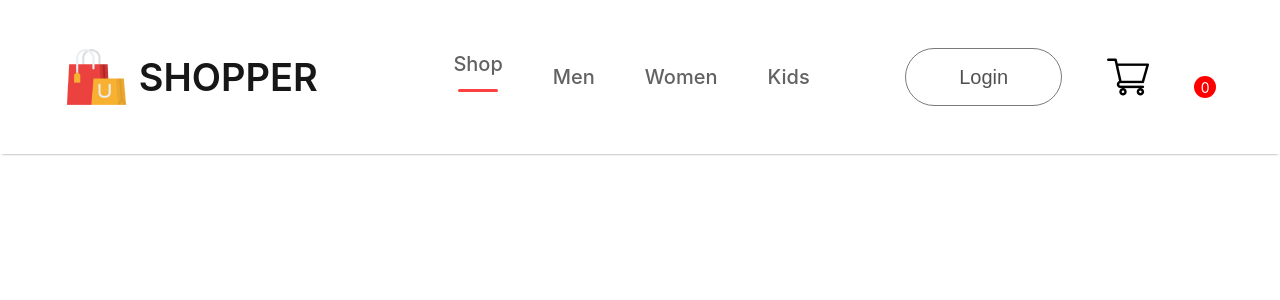
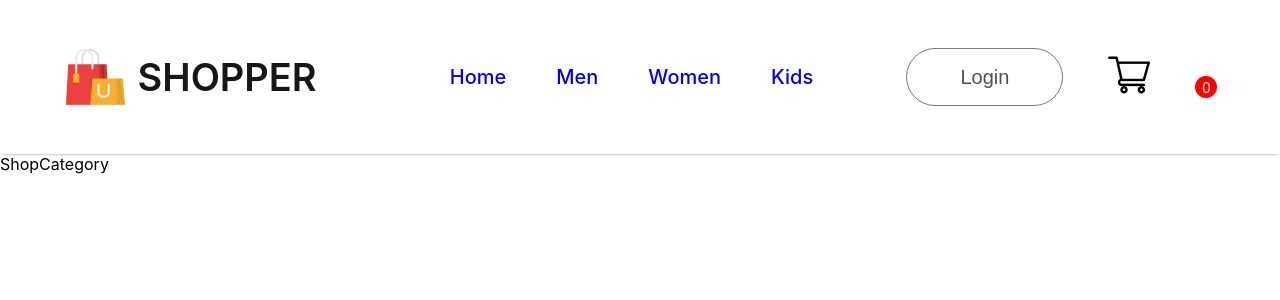
Before and after one commit to sonalipunsara/E-Commerce-website, a React (Create React App) app: page /kids in a window 1280 px wide. Shown: the top 300 px of the page. Built offline with nearby package versions, Linux system fonts and the light colour scheme.

Commit message:
Link the pages with Navigation bar

```diff
--- a/package.json
+++ b/package.json
@@ -8,6 +8,7 @@
     "@testing-library/user-event": "^13.5.0",
     "react": "^18.3.1",
     "react-dom": "^18.3.1",
+    "react-router-dom": "^7.0.1",
     "react-scripts": "5.0.1",
     "web-vitals": "^2.1.4"
   },
--- a/src/App.js
+++ b/src/App.js
@@ -1,11 +1,27 @@
+import React from "react";
 import "./App.css";
 import Navbar from "./Components/Navbar/Navbar";
+import { BrowserRouter as Router, Routes, Route } from "react-router-dom";
+import ShopCategory from "./Pages/ShopCategory";
+import Product from "./Pages/Product";
+import Home from "./Pages/Home";
+import Cart from "./Pages/Cart";
+import LoginSignup from "./Pages/LoginSignup";
 
 function App() {
   return (
-    <div>
+    <Router>
       <Navbar />
-    </div>
+      <Routes>
+        <Route path="/" element={<Home />} />
+        <Route path="/mens" element={<ShopCategory category="men" />} />
+        <Route path="/womens" element={<ShopCategory category="women" />} />
+        <Route path="/kids" element={<ShopCategory category="kid" />} />
+        <Route path="/product/:productId" element={<Product />} />
+        <Route path="/cart" element={<Cart />} />
+        <Route path="/login" element={<LoginSignup />} />
+      </Routes>
+    </Router>
   );
 }
 
--- a/src/Components/Navbar/Navbar.jsx
+++ b/src/Components/Navbar/Navbar.jsx
@@ -2,27 +2,47 @@ import React from "react";
 import "./Navbar.css";
 import logo from "../Assets/logo.png";
 import cart_icon from "../Assets/cart_icon.png";
+import { Link } from "react-router-dom";
 
 const Navbar = () => {
   return (
     <div className="navbar">
       <div className="nav-logo">
-        <img src={logo} alt=""></img>
+        <img src={logo} alt="Logo" />
         <p>SHOPPER</p>
       </div>
 
       <ul className="nav-menu">
         <li>
-          Shop <hr />
+          <Link style={{ textDecoration: "none" }} to="/">
+            Home
+          </Link>
         </li>
-        <li>Men</li>
-        <li>Women</li>
-        <li>Kids</li>
+        <li>
+          <Link style={{ textDecoration: "none" }} to="/mens">
+            Men
+          </Link>
+        </li>
+        <li>
+          <Link style={{ textDecoration: "none" }} to="/womens">
+            Women
+          </Link>
+        </li>
+        <li>
+          <Link style={{ textDecoration: "none" }} to="/kids">
+            Kids
+          </Link>
+        </li>
       </ul>
 
       <div className="nav-login-cart">
-        <button>Login</button>
-        <img src={cart_icon} alt=""></img>
+        <Link to="/login">
+          <button>Login</button>
+        </Link>
+
+        <Link to="/cart">
+          <img src={cart_icon} alt="Cart Icon" />
+        </Link>
 
         <div className="nav-cart-count">0</div>
       </div>
--- /dev/null
+++ b/src/Pages/Cart.jsx
@@ -0,0 +1,7 @@
+import React from "react";
+
+const Cart = () => {
+  return <div>Cart</div>;
+};
+
+export default Cart;
--- /dev/null
+++ b/src/Pages/Home.jsx
@@ -0,0 +1,7 @@
+import React from "react";
+
+const Home = () => {
+  return <div>Home</div>;
+};
+
+export default Home;
--- /dev/null
+++ b/src/Pages/LoginSignup.jsx
@@ -0,0 +1,7 @@
+import React from "react";
+
+const LoginSignup = () => {
+  return <div>LoginSignup</div>;
+};
+
+export default LoginSignup;
--- /dev/null
+++ b/src/Pages/Product.jsx
@@ -0,0 +1,7 @@
+import React from "react";
+
+const Product = () => {
+  return <div>Product</div>;
+};
+
+export default Product;
--- /dev/null
+++ b/src/Pages/ShopCategory.jsx
@@ -0,0 +1,7 @@
+import React from "react";
+
+const ShopCategory = () => {
+  return <div>ShopCategory</div>;
+};
+
+export default ShopCategory;
```
Also changed, not shown: 1 other file (tests, documents, lock files or other folders).
